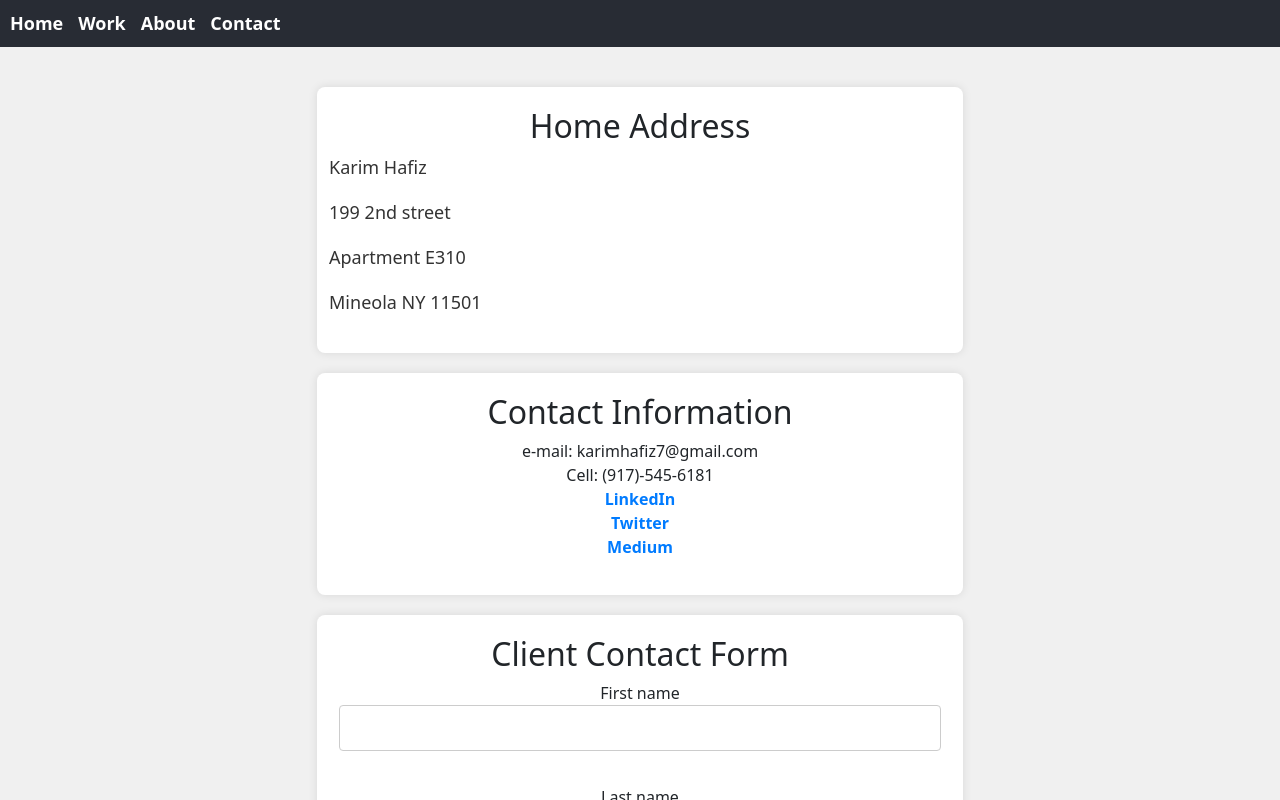
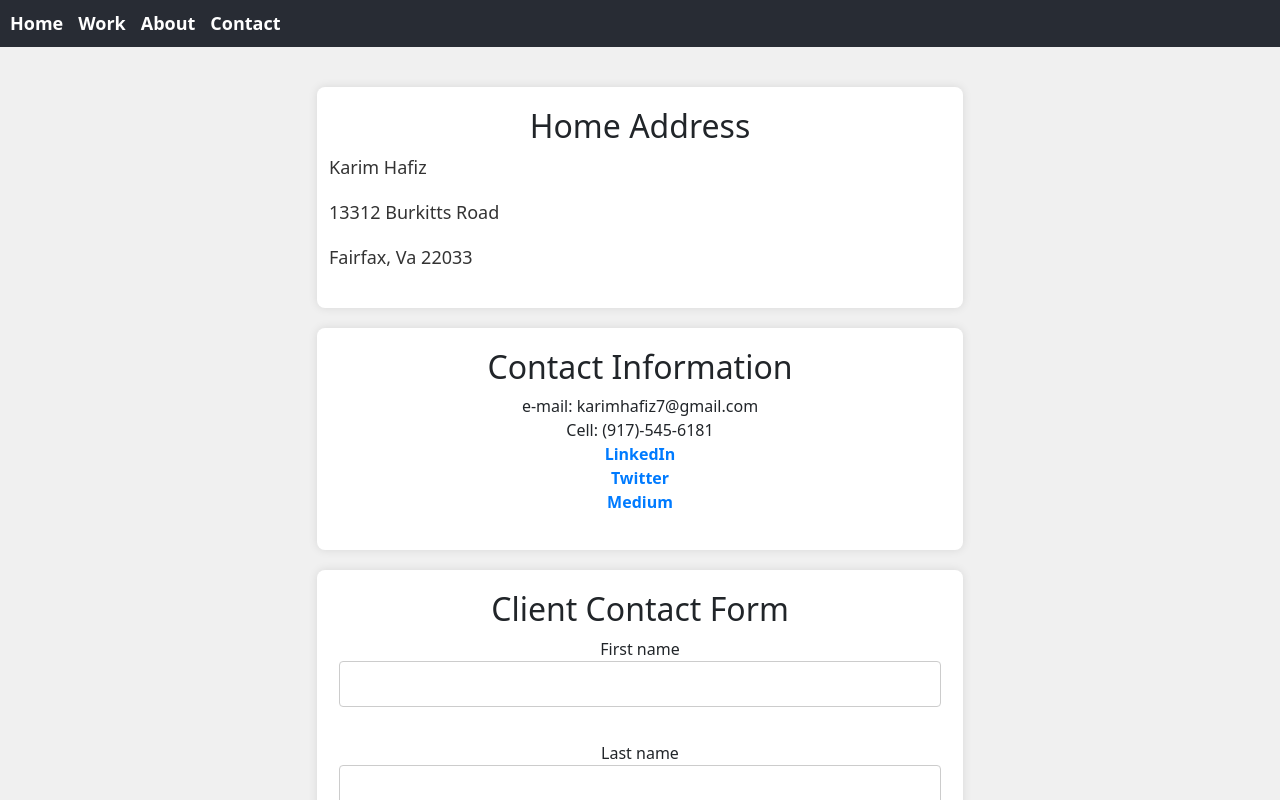
Before and after one commit to khafiz12/portfolio-app, a React (Create React App) app: page /contact in a window 1280 px wide. Shown: the top 800 px of the page. Built offline with nearby package versions, Linux system fonts and the light colour scheme.

Commit message:
contact information update.

```diff
--- a/src/pages/Contact.js
+++ b/src/pages/Contact.js
@@ -7,9 +7,8 @@ const Contact = () => {
             <div className="container">
                 <h2>Home Address</h2>
                 <p>Karim Hafiz</p>
-                <p>199 2nd street</p>
-                <p>Apartment E310</p>
-                <p>Mineola NY 11501</p>
+                <p>13312 Burkitts Road</p>
+                <p>Fairfax, Va 22033</p>
             </div>
 
             <div className="container contact-div">
```
